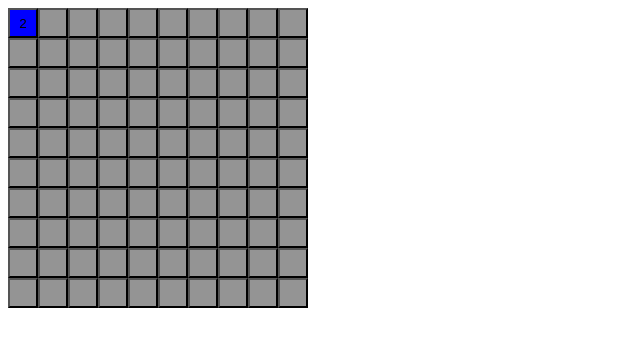
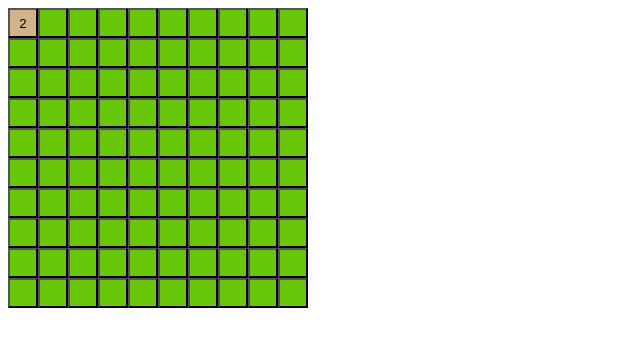
Before and after one commit to jtsimelzon/minesweeper, a plain HTML site: page index.html in a window 1280 px wide. Both pictures are taken after a click on the button 23 px from the left and 23 px from the top of the page. Shown: the whole page, without its empty margins (0-640 px from the left). Drawn offline with Linux system fonts and the light colour scheme.

Commit message:
colours changed

```diff
--- a/script.js
+++ b/script.js
@@ -30,8 +30,12 @@ for (var i = 0; i < 100; i++) { // makes a board with buttons
     if (mineHit) {
       btn.style.backgroundColor = 'red'
     } else {
-      btn.innerHTML = minesTouching(xPos, yPos);
-      btn.style.backgroundColor = 'blue'
+      var touchedMines = minesTouching(xPos, yPos)
+      btn.innerHTML = touchedMines;
+      if (touchedMines === 1) {
+      btn.style.fontColor = 'blue'
+      }
+      btn.style.backgroundColor = '#D2B48C'
     }
   }
 }
--- a/style.css
+++ b/style.css
@@ -3,7 +3,7 @@
 }
 
 button {
-  background-color: #949494;
+  background-color: #68c709;
   width: 30px;
   height: 30px;
 
```
